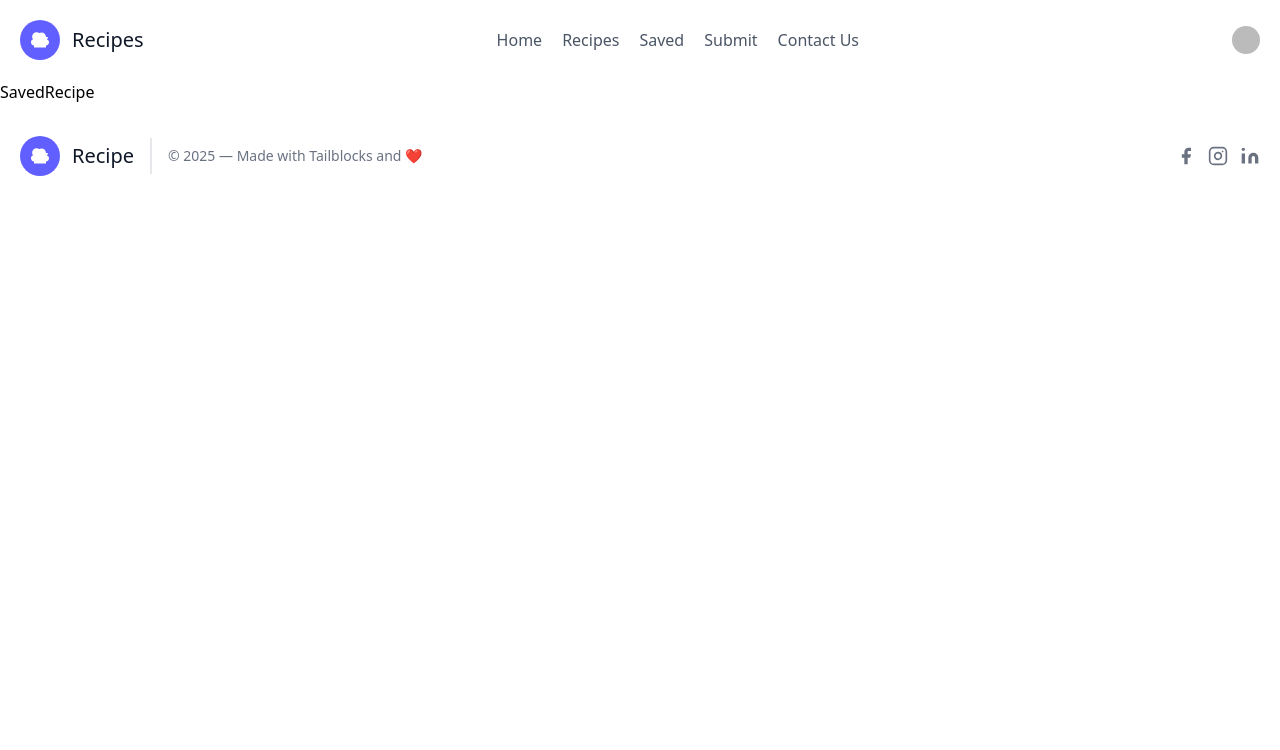
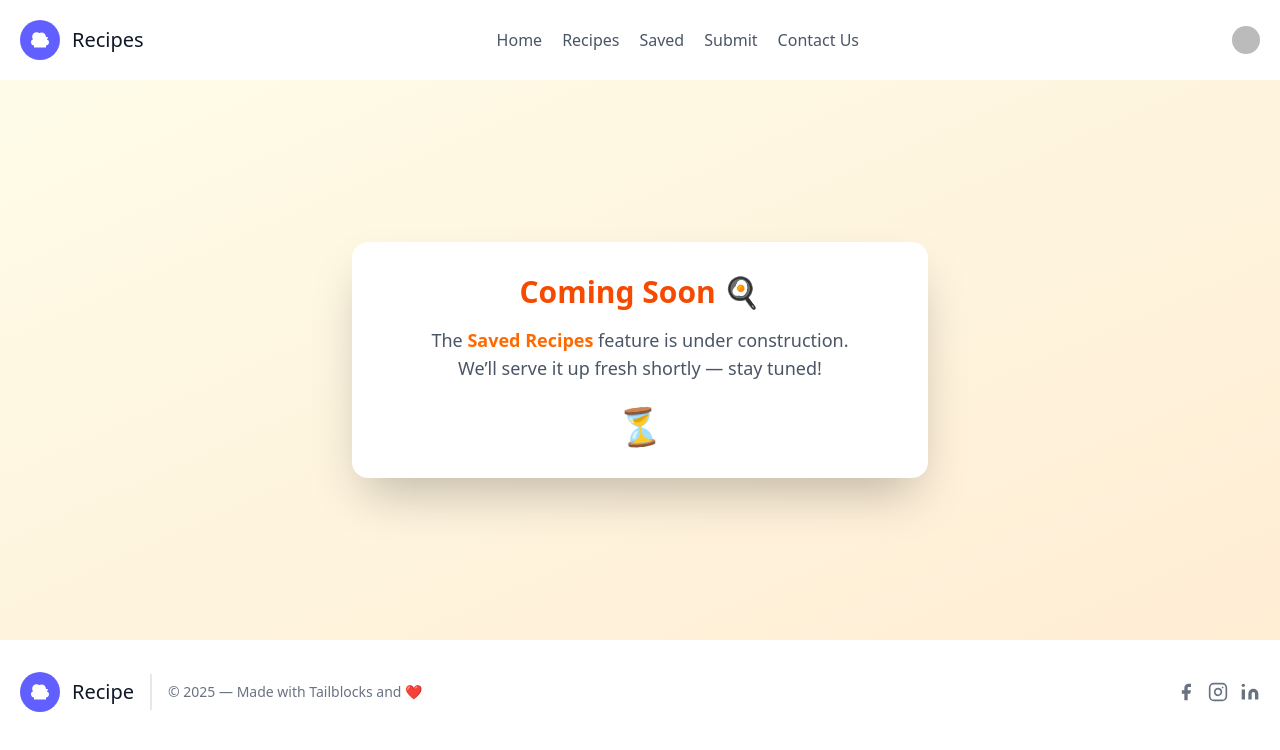
Before and after one commit to Aashirwad10/Recipe-api, a React (Vite) app in the folder frontend/: page /saved in a window 1280 px wide. Shown: the top 750 px of the page. Built offline with nearby package versions, Linux system fonts and the light colour scheme; no server answers; sample sign-in values are in the browser's storage; some icons are missing.

Commit message:
Saved recipe page design > func not implemented yet

```diff
--- a/frontend/package.json
+++ b/frontend/package.json
@@ -13,6 +13,7 @@
     "@clerk/clerk-react": "^5.31.9",
     "@tailwindcss/vite": "^4.1.8",
     "axios": "^1.9.0",
+    "framer-motion": "^12.16.0",
     "lucide-react": "^0.513.0",
     "react": "^19.1.0",
     "react-dom": "^19.1.0",
--- a/frontend/src/pages/SavedRecipe.jsx
+++ b/frontend/src/pages/SavedRecipe.jsx
@@ -1,13 +1,35 @@
 import React from 'react'
+import { motion } from 'framer-motion'
 import Header from '../components/Header'
 import Footer from '../components/Footer'
 
 const SavedRecipe = () => {
   return (
     <>
-    <Header />
-    <div>SavedRecipe</div>
-    <Footer />
+      <Header />
+      <main className="min-h-[70vh] flex items-center justify-center bg-gradient-to-br from-yellow-50 to-orange-100 p-6">
+        <motion.div
+          initial={{ opacity: 0, y: 40 }}
+          animate={{ opacity: 1, y: 0 }}
+          transition={{ duration: 0.6, ease: 'easeOut' }}
+          className="bg-white shadow-2xl rounded-2xl p-8 max-w-xl w-full text-center"
+        >
+          <h1 className="text-3xl font-bold text-orange-600 mb-4">Coming Soon 🍳</h1>
+          <p className="text-gray-600 text-lg">
+            The <span className="font-semibold text-orange-500">Saved Recipes</span> feature is under construction.
+            <br />
+            We’ll serve it up fresh shortly — stay tuned!
+          </p>
+          <motion.div
+            animate={{ rotate: [0, 10, -10, 0] }}
+            transition={{ repeat: Infinity, duration: 2 }}
+            className="text-4xl mt-6"
+          >
+            ⏳
+          </motion.div>
+        </motion.div>
+      </main>
+      <Footer />
     </>
   )
 }
```
Also changed, not shown: 2 other files (tests, documents, lock files or other folders).
